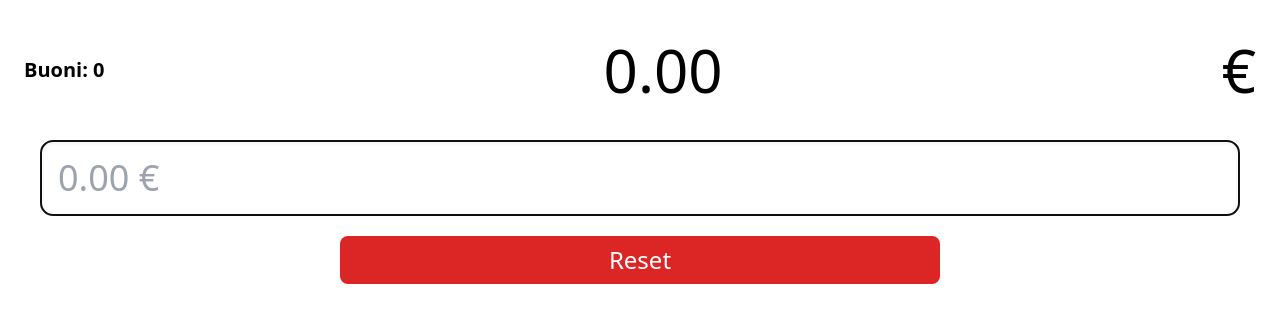
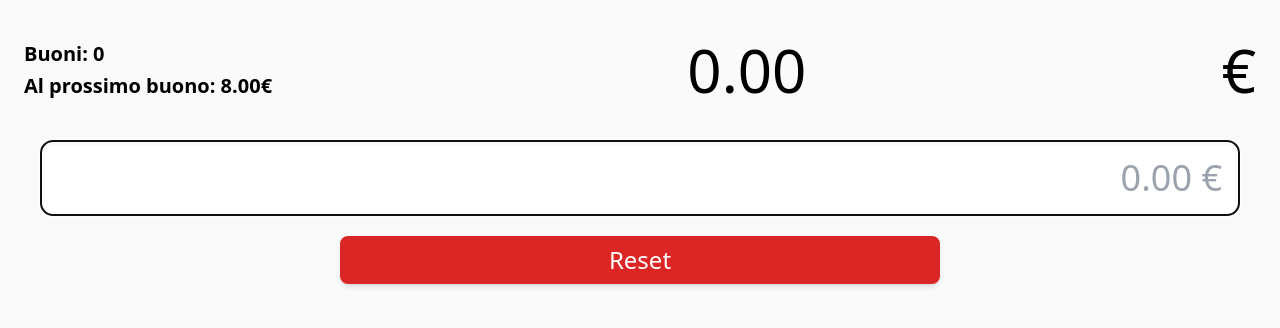
Before and after one commit to andrea-dam/app-spesa, a Vue app: page / in a window 1280 px wide. Shown: the top 328 px of the page. Built offline with nearby package versions, Linux system fonts and the light colour scheme.

Commit message:
Euro rimanenti per il prossimo buono

```diff
--- a/index.html
+++ b/index.html
@@ -4,7 +4,7 @@
         <meta charset="UTF-8" />
         <link rel="icon" href="/favicon.ico" />
         <meta name="viewport" content="width=device-width, initial-scale=1.0" />
-        <title>Vite App</title>
+        <title>App Spesa</title>
     </head>
     <body>
         <div id="app"></div>
--- a/src/App.vue
+++ b/src/App.vue
@@ -1,7 +1,10 @@
 <template>
-    <main class="h-[100dvh]">
-        <div class="my-10 flex items-center justify-between px-6 text-6xl">
-            <span class="text-xl font-semibold">Buoni: {{ totBuoni }}</span>
+    <main class="h-[100dvh] bg-neutral-50 dark:bg-neutral-950 dark:text-neutral-50">
+        <div class="flex items-center justify-between px-6 py-10 text-6xl">
+            <div class="flex flex-col gap-1 text-xl font-semibold">
+                <span>Buoni: {{ totBuoni }}</span>
+                <span>Al prossimo buono: {{ spreco }}€</span>
+            </div>
             <span>{{ result.toFixed(2) }}</span>
             <span>€</span>
         </div>
@@ -10,25 +13,26 @@
             <input
                 v-model.number="newItem"
                 ref="input"
-                name="prezzo"
                 id="prezzo"
                 placeholder="0.00 €"
-                class="rounded-xl border-2 p-4 text-4xl shadow-inner" />
+                class="rounded-xl border-2 p-4 text-end text-4xl text-neutral-950 shadow-inner" />
 
-            <button class="mt-5 w-1/2 self-center rounded-lg bg-red-600 py-2 text-2xl text-white" type="reset">Reset</button>
+            <button class="mt-5 w-1/2 self-center rounded-lg bg-red-600 py-2 text-2xl text-white shadow-md" type="reset">Reset</button>
         </form>
     </main>
 </template>
 
 <script setup>
-import { ref, onMounted } from "vue";
+import { ref, onMounted, computed } from "vue";
 import { computedEager } from "@vueuse/core";
 
 const newItem = ref();
 const result = ref(0);
 const totBuoni = computedEager(() => Math.floor(result.value / 8));
-const spreco = computedEager(() => result.value - totBuoni.value);
+const spreco = computed(() => (8 - (result.value % 8)).toFixed(2));
 
+// const { history, undo, redo } = useRefHistory(result);
+// console.log(history.value);
 const addItem = () => {
     result.value += newItem.value;
     newItem.value = null;
```
Also changed, not shown: 1 other file (tests, documents, lock files or other folders).
